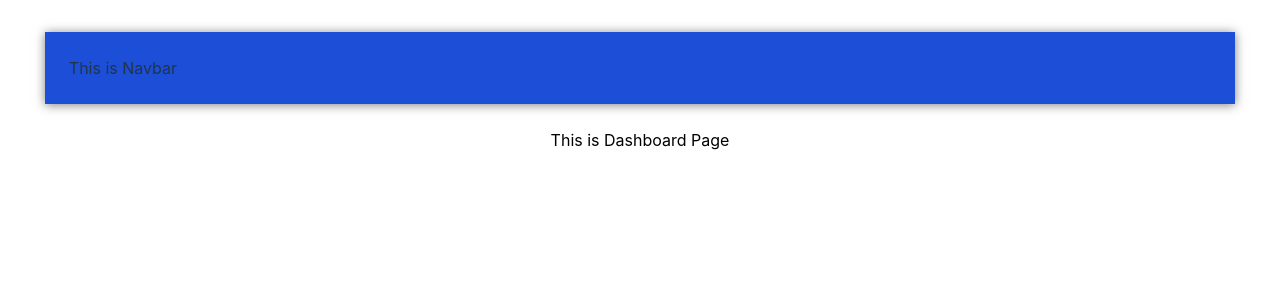
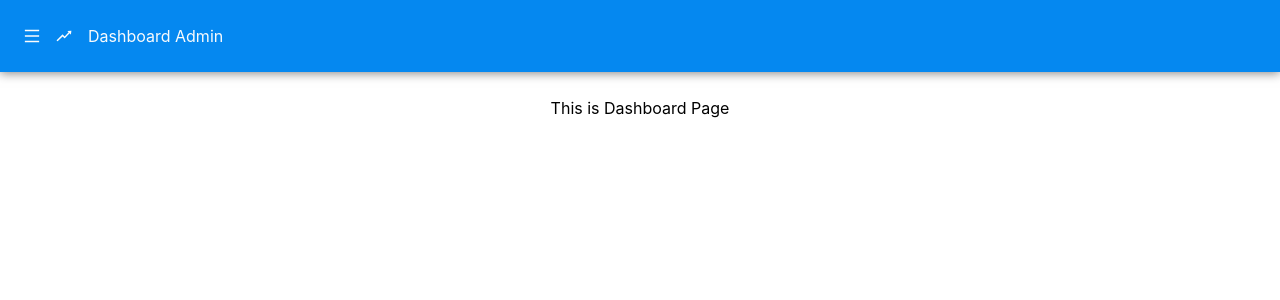
Before and after one commit to mvl19/dashboard, a React (Vite) app: page / in a window 1280 px wide. Shown: the top 300 px of the page. Built offline with nearby package versions, Linux system fonts and the light colour scheme.

Commit message:
feat: navbar styling

```diff
--- a/src/App.css
+++ b/src/App.css
@@ -1,7 +1,5 @@
 #root {
-  max-width: 98vw;
   margin: 0 auto;
-  padding: 2rem;
   text-align: center;
 }
 
--- a/src/components/Navbar.tsx
+++ b/src/components/Navbar.tsx
@@ -1,8 +1,12 @@
+import { RiseOutlined, MenuOutlined } from '@ant-design/icons'
 export default function Navbar() {
+    const WHITE_COLOR: string = '#FCFCFC'
     return (
-        <div className="flex justify-center sticky top-0 z-20">
-            <div className="w-[100%] h-auto max-h-[72px] bg-blue-700 flex justify-between items-center p-[24px] sticky top-0 z-20 shadow-[0_1px_10px_rgba(0,0,0,0.5)]">
-                This is Navbar
+        <div className="flex justify-center align-center sticky top-0 z-20">
+            <div className="w-[100%] h-auto max-h-[72px] bg-[#0588F0] flex justify-start gap-[16px] items-center p-[24px] sticky top-0 z-20 shadow-[0_1px_10px_rgba(0,0,0,0.5)]">
+                <MenuOutlined style={{color: WHITE_COLOR}} />
+                <RiseOutlined style={{color: WHITE_COLOR}} />
+                <span className="text-[#f8fafc]">Dashboard Admin</span>
             </div>
         </div>
     )
--- a/src/index.css
+++ b/src/index.css
@@ -28,7 +28,7 @@ body {
   display: flex;
   place-items: center;
   min-width: 320px;
-  min-height: 100vh;
+  height: 100vh;
 }
 
 h1 {
```
Also changed, not shown: 1 other file (tests, documents, lock files or other folders).
